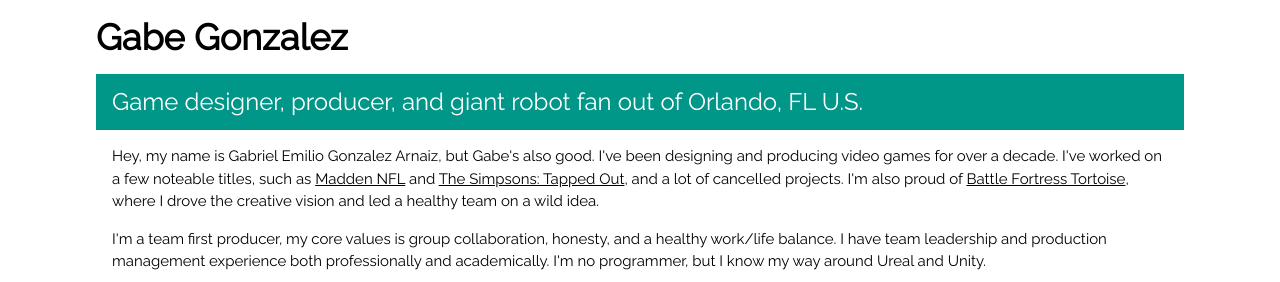
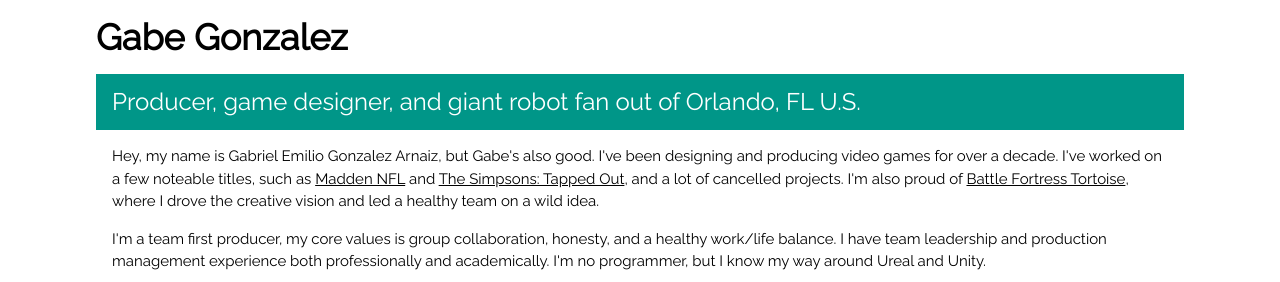
Before and after one commit to gg-gabe/gg-gabe.github.io, a Jekyll site: the page index.html, which Jekyll copies as it is, in a window 1280 px wide. Shown: the top 282 px of the page. Built offline with Jekyll 4.4.1, drawn with Linux system fonts in a browser that asks for light colours; comment, search, counter and statistics services are not loaded.

```diff
--- a/index.html
+++ b/index.html
@@ -54,7 +54,7 @@
 
         <div class="w3-container w3-teal" itemscope itemtype="http://schema.org/Person">
 
-            <h3 itemprop="hasOccupation">Game designer, producer, and giant robot fan out of Orlando, FL U.S.</h3>
+            <h3 itemprop="hasOccupation">Producer, game designer, and giant robot fan out of Orlando, FL U.S.</h3>
         </div>
 
         <div class="w3-container">
```
